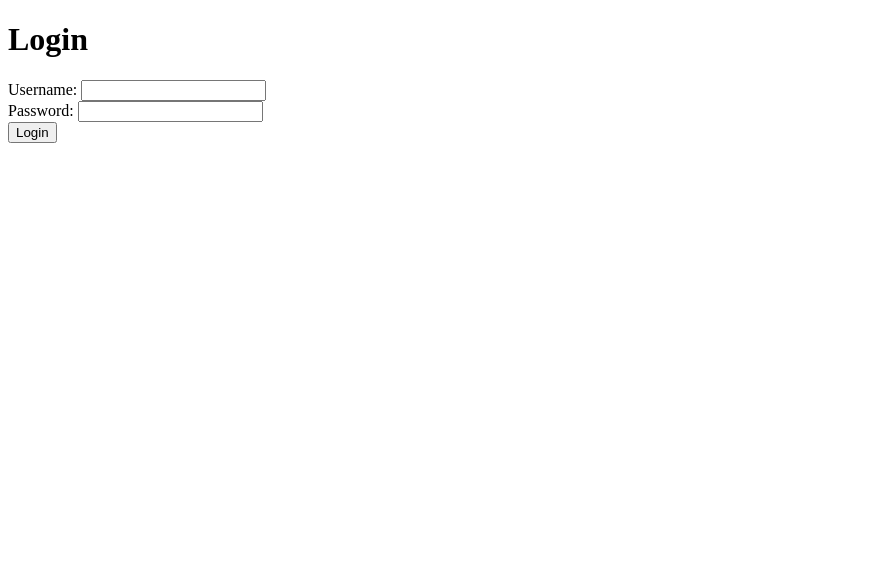
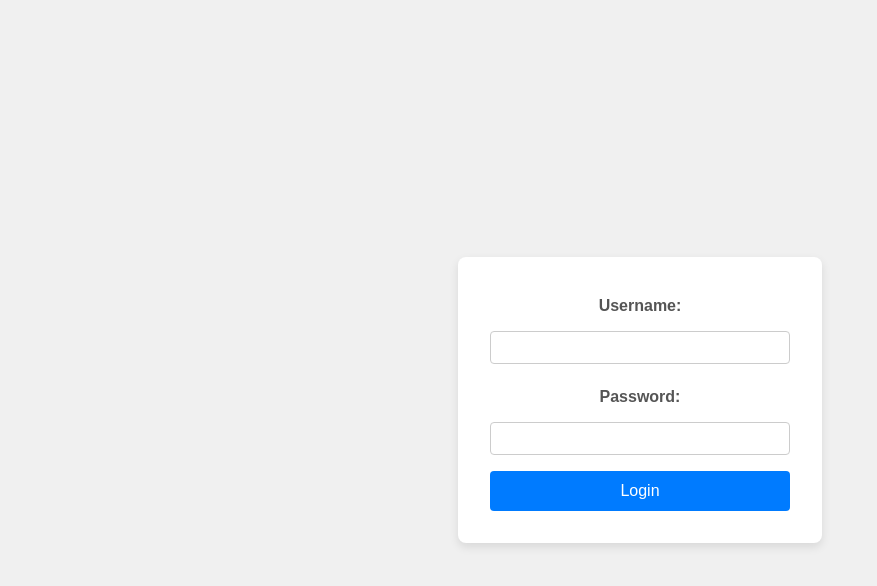
Before and after one commit to vignesh-0512/hacking-jwt, a website: page public/index.html in a window 1280 px wide. Shown: the whole page, without its empty margins (0-877 px from the left). Drawn offline with Linux system fonts and the light colour scheme.

Commit message:
designed files

```diff
--- a/public/index.html
+++ b/public/index.html
@@ -4,17 +4,74 @@
     <meta charset="UTF-8">
     <meta name="viewport" content="width=device-width, initial-scale=1.0">
     <title>CTF Login</title>
+    <style>
+        body {
+            font-family: Arial, sans-serif;
+            background-color: #f0f0f0;
+            display: flex;
+            justify-content: center;
+            align-items: center;
+            height: 100vh;
+            margin: 0;
+        }
+        .container {
+            background-color: white;
+            padding: 2rem;
+            border-radius: 8px;
+            box-shadow: 0 4px 10px rgba(0, 0, 0, 0.1);
+            width: 300px;
+            text-align: center;
+        }
+        h1 {
+            margin-bottom: 1.5rem;
+            color: #333;
+        }
+        label {
+            display: block;
+            margin: 0.5rem 0;
+            font-weight: bold;
+            color: #555;
+        }
+        input[type="text"],
+        input[type="password"] {
+            width: 100%;
+            padding: 0.5rem;
+            margin: 0.5rem 0 1rem 0;
+            border: 1px solid #ccc;
+            border-radius: 4px;
+            box-sizing: border-box;
+            transition: border-color 0.3s;
+        }
+        input[type="text"]:focus,
+        input[type="password"]:focus {
+            border-color: #007BFF;
+            outline: none;
+        }
+        button {
+            width: 100%;
+            padding: 0.7rem;
+            background-color: #007BFF;
+            color: white;
+            border: none;
+            border-radius: 4px;
+            cursor: pointer;
+            transition: background-color 0.3s;
+            font-size: 1rem;
+        }
+        button:hover {
+            background-color: #0056b3;
+        }
+    </style>
 </head>
 <body>
-    <h1>Login</h1>
+    <div class="container">
         <form action="/login" method="POST">
             <label for="username">Username:</label>
             <input type="text" id="username" name="username" required>
-        <br>
             <label for="password">Password:</label>
             <input type="password" id="password" name="password" required>
-        <br>
             <button type="submit">Login</button>
         </form>
+    </div>
 </body>
 </html>
```
Also changed, not shown: app.js (+52 -5 lines). Lines whose indentation alone changed are shown as unchanged.
